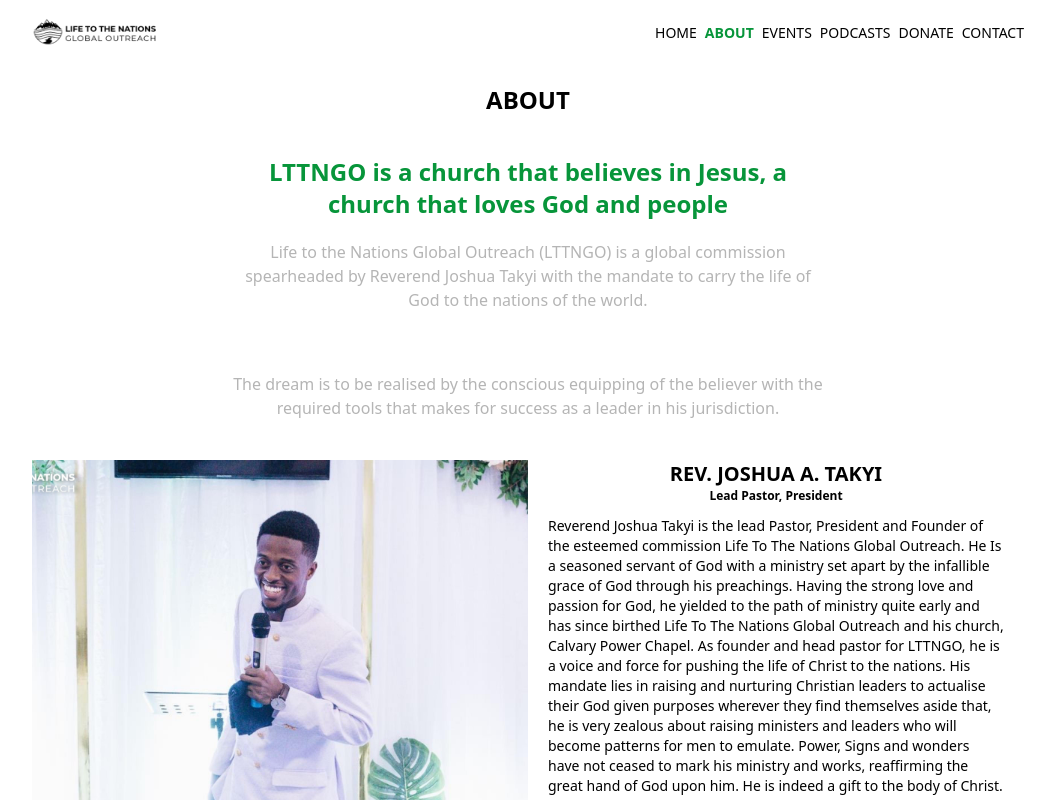
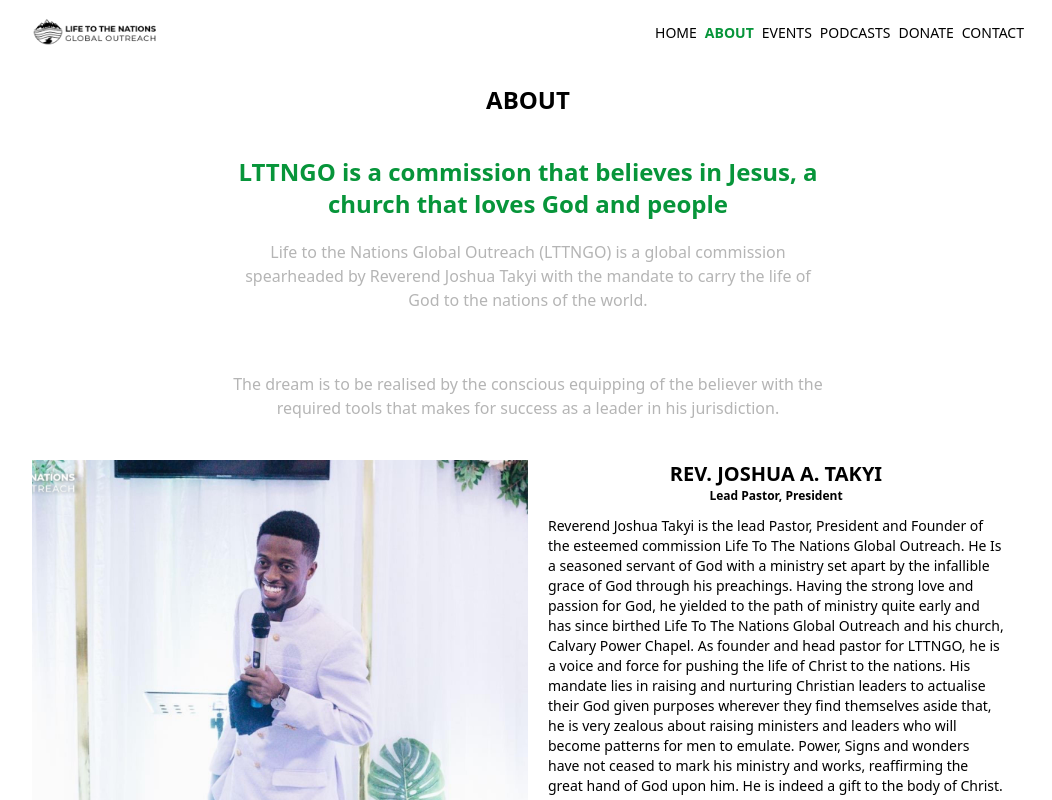
Before and after one commit to Gatesvert81/lttngo-website, a Next.js app: page /about in a window 1280 px wide. Shown: the top 800 px of the page, without its empty margins (112-1164 px from the left). Built offline with nearby package versions, Linux system fonts and the light colour scheme.

Commit message:
church changed

```diff
--- a/pages/about.js
+++ b/pages/about.js
@@ -23,7 +23,7 @@ function About() {
       <main className="flex justify-center items-center">
         <h5 className="font-bold">About</h5>
       </main>
-      <SectionText title="LTTNGO is a church that believes in Jesus, a church that loves God and people">
+      <SectionText title="LTTNGO is a commission that believes in Jesus, a church that loves God and people">
         Life to the Nations Global Outreach (LTTNGO) is a global commission
         spearheaded by Reverend Joshua Takyi with the mandate to carry the life
         of God to the nations of the world.
```
